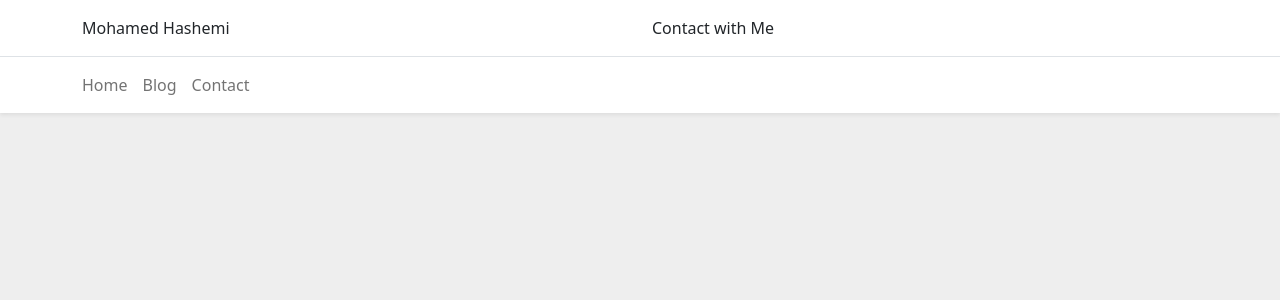
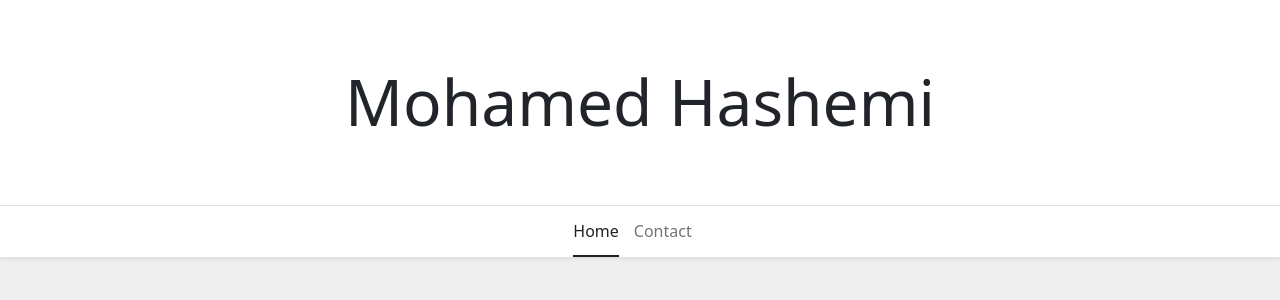
Before and after one commit to dotHashemi/personal-blog, a Django app: template core/resources/templates/layouts/panel/master.html in a window 1280 px wide. Shown: the top 300 px of the page. Run offline with Django 3.2, Linux system fonts and the light colour scheme; the template is opened without the code that fills it, so the values that code supplies are empty.

Commit message:
some front-end works

```diff
--- a/core/resources/static/css/style.css
+++ b/core/resources/static/css/style.css
@@ -20,6 +20,20 @@ header {
   text-align: left;
 }
 
+.nav-active {
+  color: #212121 !important;
+  border-bottom: #212121 2px solid;
+}
+
+.description {
+  line-height: 2rem;
+}
+
+.small-block-title {
+  font-size: 1.3rem;
+  margin-bottom: .8rem;
+}
+
 /* #endregion Main Tags Style */
 
 /* |||||||||||||||||||||||||||||||||||||||||||||||||||||||||||||||||||||||||||||| */
@@ -36,6 +50,10 @@ th {
   font-weight: normal;
 }
 
+ul {
+  margin-bottom: 0;
+}
+
 /* #endregion Customize HTML Tags */
 
 /* |||||||||||||||||||||||||||||||||||||||||||||||||||||||||||||||||||||||||||||| */
@@ -46,11 +64,8 @@ th {
 
 .nav-link {
   padding-left: 0 !important;
-  padding-right: 15px !important;
-}
-
-.card-title {
-  margin-bottom: 0;
+  padding-right: 0 !important;
+  margin-right: 15px !important;
 }
 
 .card-header,
@@ -59,8 +74,18 @@ th {
   padding: 20px 20px;
 }
 
-.card-title {
-  font-size: 1rem;
+.navbar-expand {
+  justify-content: center !important;
+}
+
+.nav-item a {
+  text-align: center;
+  padding-top: .8rem;
+  padding-bottom: .8rem;
+}
+
+.navbar {
+  padding: 0;
 }
 
 /* #endregion Customize Bootstrap Classes */
--- a/core/resources/templates/layouts/panel/header.html
+++ b/core/resources/templates/layouts/panel/header.html
@@ -2,42 +2,26 @@
 
     <div class="border-bottom py-3">
         <div class="container">
-            <div class="row">
-                <div class="col-6">
-                    Mohamed Hashemi
-                </div>
-                <div class="col-6 text-left">
-                    Contact with Me
-                </div>
+            <div class="display-3 text-center my-5">
+                Mohamed Hashemi
             </div>
         </div>
     </div>
 
-    <nav class="navbar navbar-expand-md navbar-light">
-        <div class="container">
+    <nav class="navbar navbar-expand navbar-light text-center">
 
-            <button class="navbar-toggler" type="button" data-bs-toggle="collapse" data-bs-target="#navbarCollapse" aria-controls="navbarCollapse" aria-expanded="false" aria-label="Toggle navigation">
-                <span class="navbar-toggler-icon"></span>
-            </button>
+        <ul class="navbar-nav mb-0 display-center">
 
-            <div class="collapse navbar-collapse" id="navbarCollapse">
-                <ul class="navbar-nav me-auto mb-2 mb-md-0">
+            <li class="nav-item">
+                <a class="nav-link nav-active" href='{% url "website.index" %}'>Home</a>
+            </li>
 
-                    <li class="nav-item active">
-                        <a class="nav-link" href='{% url "website.index" %}'>Home</a>
-                    </li>
+            <li class="nav-item">
+                <a class="nav-link" href='{% url "website.index" %}'>Contact</a>
+            </li>
 
-                    <li class="nav-item active">
-                        <a class="nav-link" href='{% url "website.index" %}'>Blog</a>
-                    </li>
+        </ul>
 
-                    <li class="nav-item active">
-                        <a class="nav-link" href='{% url "website.index" %}'>Contact</a>
-                    </li>
-
-                </ul>
-            </div>
-        </div>
     </nav>
 
 </header>
```
Also changed, not shown: core/website/templates/index.html (+55 -57 lines).
